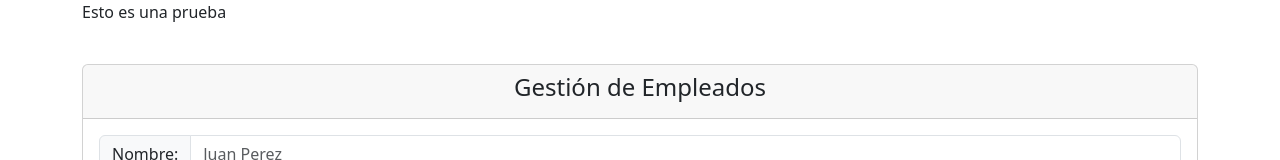
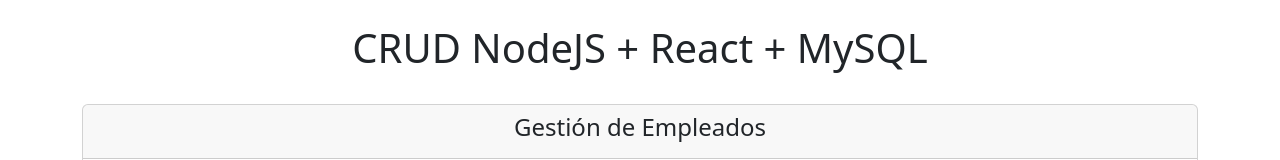
Before and after one commit to erickcontreras1911/crud-react-nodejs-mysql, a React (Create React App) app in the folder client/: page / in a window 1280 px wide. Shown: the top 160 px of the page. Built offline with nearby package versions, Linux system fonts and the light colour scheme; no server answers.

Commit message:
Titulo App

```diff
--- a/client/src/App.js
+++ b/client/src/App.js
@@ -163,7 +163,8 @@ function App() {
   //HTML QUE RETORNA LA VISTA
   return (
     <div className='container'>
-      <p>Esto es una prueba</p>
+      <br/>
+      <h1 className='text-center'>CRUD NodeJS + React + MySQL</h1>
       <br/>
       <div className="card text-center">
         <div className="card-header">
```
Also changed, not shown: 1 other file (tests, documents, lock files or other folders).
